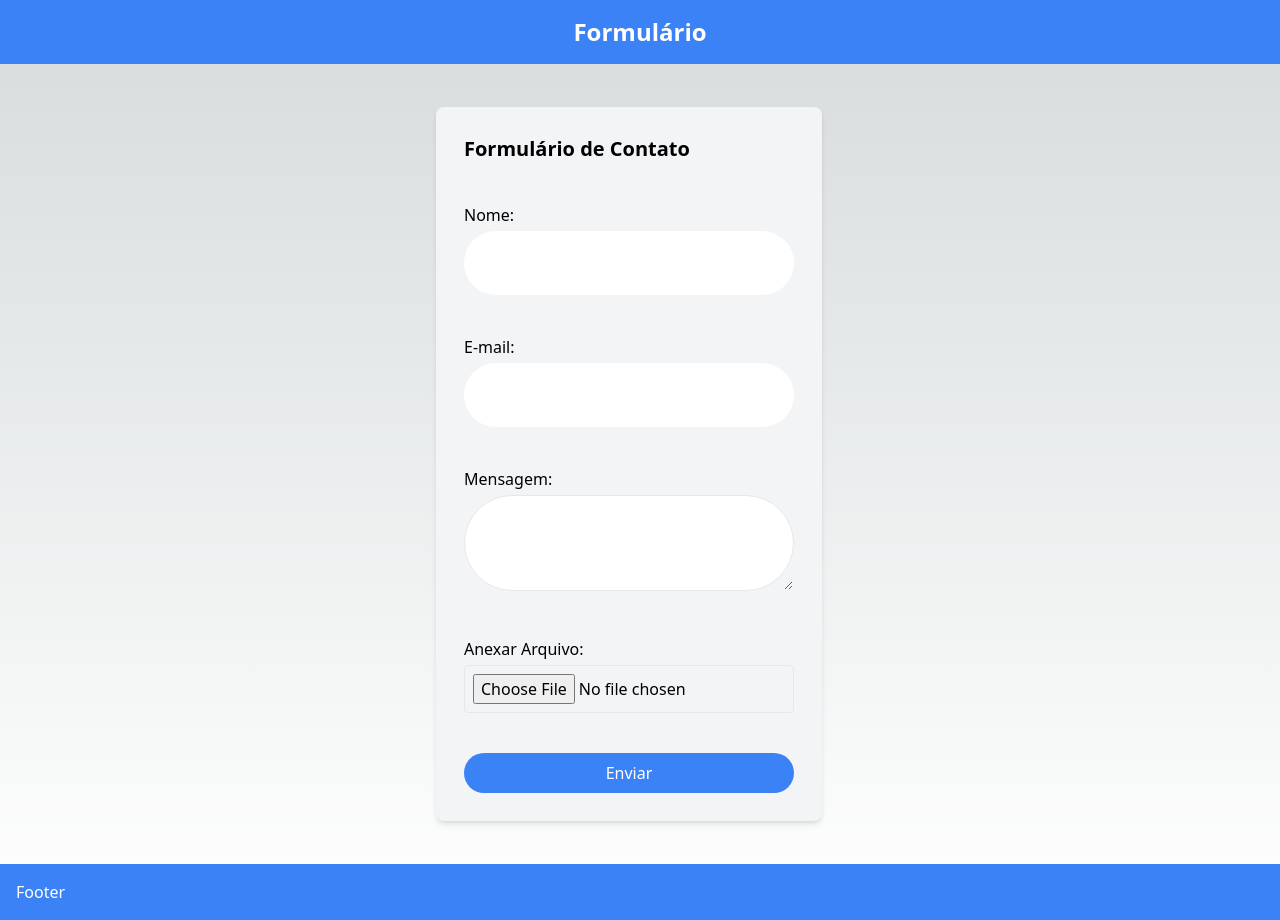
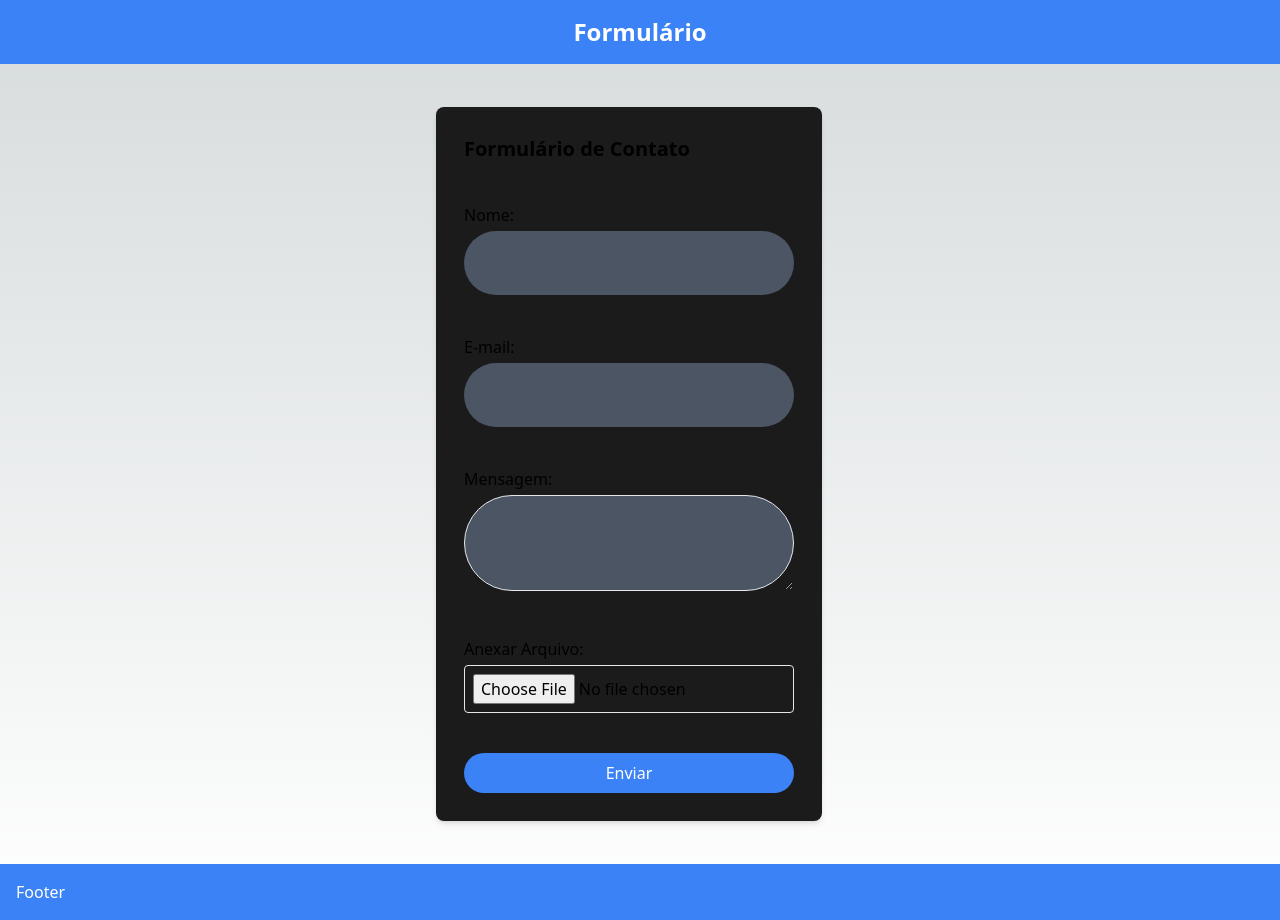
Before and after one commit to gabrielts212/Form-CEP-Weather, a Next.js app: page /contact in a window 1280 px wide. Built offline with nearby package versions, Linux system fonts and the light colour scheme.

Commit message:
feat: form ✔

```diff
--- a/src/components/Form/Form.js
+++ b/src/components/Form/Form.js
@@ -33,7 +33,7 @@ function ContactForm() {
   return (
 
     <div className="max-w-md  mx-auto p-5 min-h-screen flex items-center " >
-      <form onSubmit={handleSubmit} className="space-y-10  p-7 bg-gray-100 rounded-lg shadow-md ">
+      <form onSubmit={handleSubmit} className="space-y-10  p-7 bg-[rgb(27,27,27)] rounded-lg shadow-md  ">
       <h1 className="text-xl font-semibold mb-4">Formulário de Contato</h1>
         <div>
           <label htmlFor="nameInput" className="block font-medium mb-1">Nome:</label>
@@ -42,17 +42,17 @@ function ContactForm() {
             id="nameInput"
             value={name}
             onChange={handleNameChange}
-            className=" p-2 w-full text-black rounded-full p-5"
+            className=" p-2 w-full text-white  rounded-full p-5 bg-gray-600 "
           />
         </div>
         <div>
-          <label htmlFor="emailInput" className="block font-medium mb-1">E-mail:</label>
+          <label htmlFor="emailInput" className="block font-medium mb-1 ">E-mail:</label>
           <input
             type="email"
             id="emailInput"
             value={email}
             onChange={handleEmailChange}
-            className="  w-full text-black rounded-full p-5 "
+            className="  w-full text-white rounded-full p-5 bg-gray-600 "
           />
         </div>
         <div>
@@ -61,7 +61,7 @@ function ContactForm() {
             id="messageInput"
             value={message}
             onChange={handleMessageChange}
-            className="border rounded p-2 w-full h-24 text-black rounded-full p-3"
+            className="border rounded p-2 w-full h-24 text-white  rounded-full p-3 bg-gray-600"
           />
         </div>
         <div>
--- a/src/components/WeatherDisplay/WeatherDisplay.js
+++ b/src/components/WeatherDisplay/WeatherDisplay.js
@@ -37,14 +37,14 @@ const Weather = () => {
   };
 
   return (
-    <div className="min-h-screen flex items-center justify-center bg-blue-200">
-      <div className="bg-white p-8 rounded shadow-md">
+    <div className="min-h-screen flex items-center justify-center bg-[rgb(27,27,27)]">
+      <div className=" p-8 rounded shadow-md bg-gray-600">
         <h1 className="text-2xl font-bold mb-4">Clima em Sua Localização</h1>
         {loading ? (
           <p>Carregando...</p>
         ) : (
           weatherData.main && (
-            <div>
+            <div >
               <h2 className="text-xl mb-2">{weatherData.name}</h2>
               <p className="text-lg">Temperatura: {weatherData.main.temp.toFixed(1)}°C</p>
               <p className="text-lg">Clima: {weatherData.weather[0].description}</p>
```
